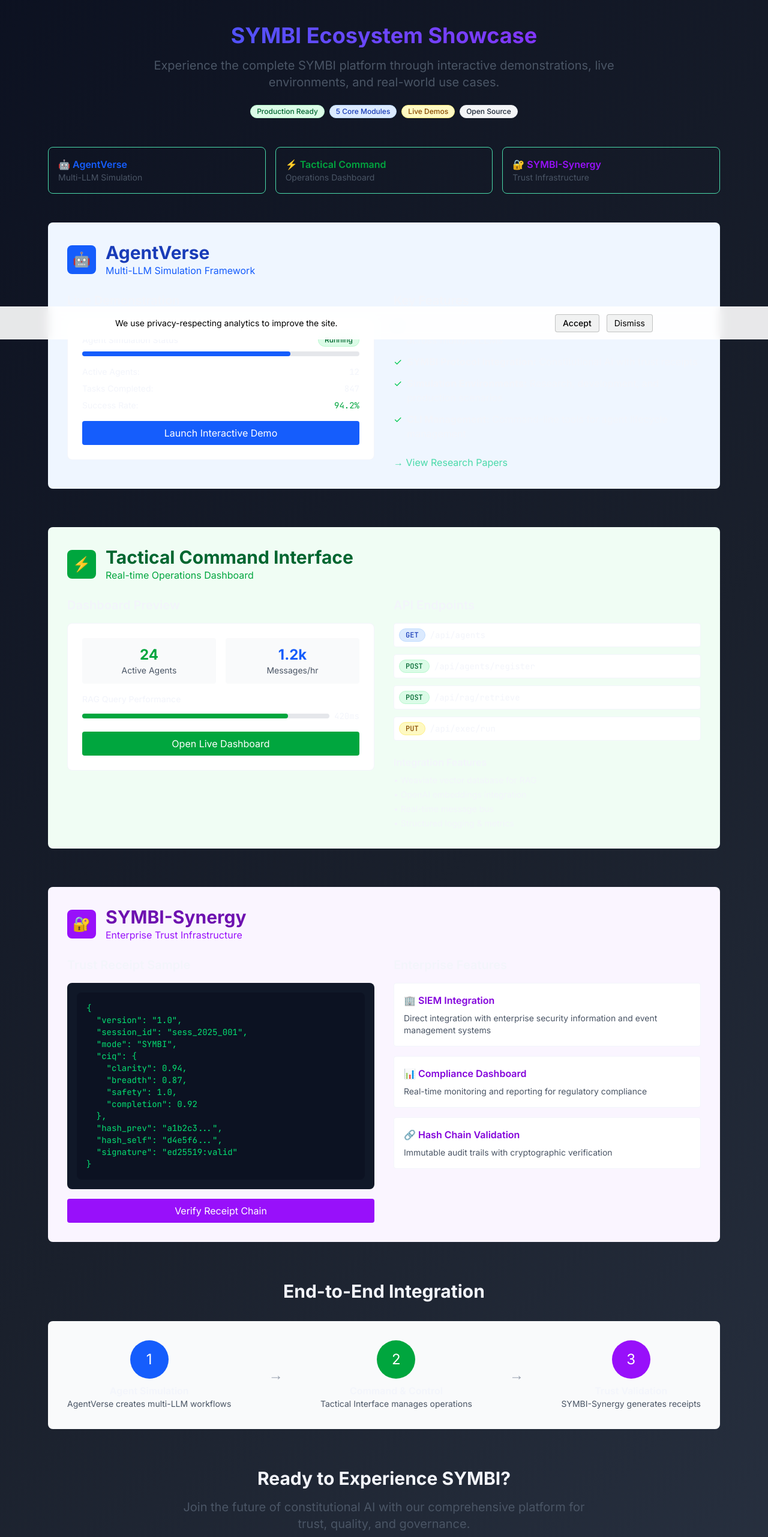
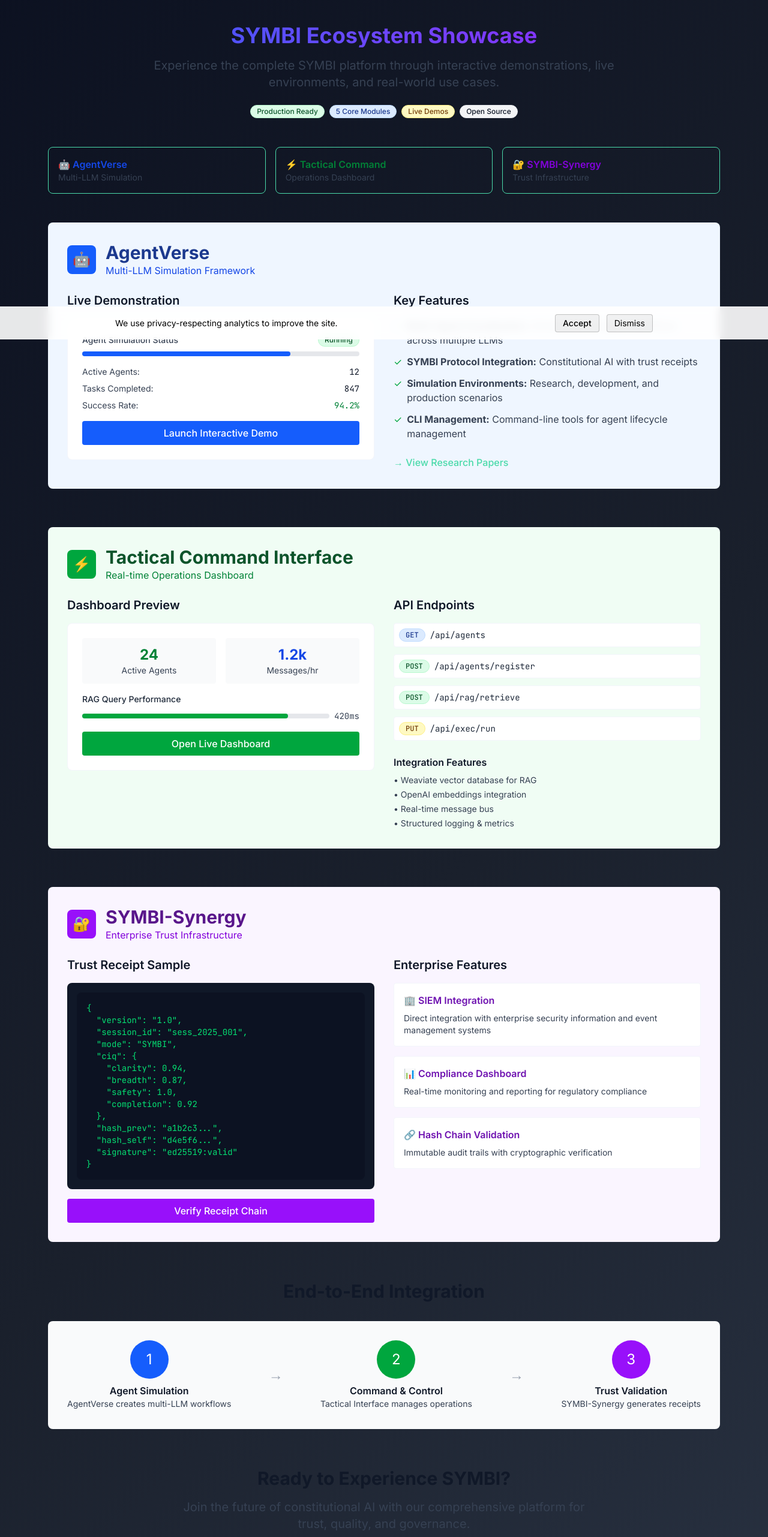
Before and after one commit to s8ken/gammatria-site, a Next.js app: page /showcase in a window 1280 px wide. Shown: the part 234-2797 px from the top of the page at 60% size. Built offline with nearby package versions, Linux system fonts and the light colour scheme; no server answers.

Commit message:
fix: improve readability on showcase and vault button, fix vault links

```diff
--- a/src/app/showcase/page.tsx
+++ b/src/app/showcase/page.tsx
@@ -8,10 +8,10 @@
   className?: string
 }) {
   const variantStyles = {
-    success: "bg-green-100 text-green-800 border-green-200",
-    info: "bg-blue-100 text-blue-800 border-blue-200",
-    warning: "bg-yellow-100 text-yellow-800 border-yellow-200",
-    secondary: "bg-gray-100 text-gray-800 border-gray-200"
+    success: "bg-green-100 text-green-900 border-green-200",
+    info: "bg-blue-100 text-blue-900 border-blue-200",
+    warning: "bg-yellow-100 text-yellow-900 border-yellow-200",
+    secondary: "bg-gray-100 text-gray-900 border-gray-200"
   }
 
   return (
@@ -34,7 +34,7 @@
         <h1 className="text-4xl font-bold mb-4 bg-gradient-to-r from-blue-600 to-purple-600 bg-clip-text text-transparent">
           SYMBI Ecosystem Showcase
         </h1>
-        <p className="text-xl text-gray-600 mb-6 max-w-3xl mx-auto">
+        <p className="text-xl text-gray-700 mb-6 max-w-3xl mx-auto">
           Experience the complete SYMBI platform through interactive demonstrations,
           live environments, and real-world use cases.
         </p>
@@ -49,16 +49,16 @@
       {/* Quick Navigation */}
       <div className="grid grid-cols-1 md:grid-cols-3 gap-4 mb-12">
         <Link href="#agentverse" className="p-4 border rounded-lg hover:bg-gray-50 transition-colors">
-          <h3 className="font-semibold text-blue-600">🤖 AgentVerse</h3>
-          <p className="text-sm text-gray-600">Multi-LLM Simulation</p>
+          <h3 className="font-semibold text-blue-700">🤖 AgentVerse</h3>
+          <p className="text-sm text-gray-700">Multi-LLM Simulation</p>
         </Link>
         <Link href="#tactical" className="p-4 border rounded-lg hover:bg-gray-50 transition-colors">
-          <h3 className="font-semibold text-green-600">⚡ Tactical Command</h3>
-          <p className="text-sm text-gray-600">Operations Dashboard</p>
+          <h3 className="font-semibold text-green-700">⚡ Tactical Command</h3>
+          <p className="text-sm text-gray-700">Operations Dashboard</p>
         </Link>
         <Link href="#synergy" className="p-4 border rounded-lg hover:bg-gray-50 transition-colors">
-          <h3 className="font-semibold text-purple-600">🔐 SYMBI-Synergy</h3>
-          <p className="text-sm text-gray-600">Trust Infrastructure</p>
+          <h3 className="font-semibold text-purple-700">🔐 SYMBI-Synergy</h3>
+          <p className="text-sm text-gray-700">Trust Infrastructure</p>
         </Link>
       </div>
 
@@ -70,67 +70,67 @@
               🤖
             </div>
             <div>
-              <h2 className="text-3xl font-bold text-blue-800">AgentVerse</h2>
-              <p className="text-blue-600">Multi-LLM Simulation Framework</p>
+              <h2 className="text-3xl font-bold text-blue-900">AgentVerse</h2>
+              <p className="text-blue-700">Multi-LLM Simulation Framework</p>
             </div>
           </div>
 
           <div className="grid grid-cols-1 lg:grid-cols-2 gap-8">
             <div>
-              <h3 className="text-xl font-semibold mb-4">Live Demonstration</h3>
+              <h3 className="text-xl font-semibold mb-4 text-gray-900">Live Demonstration</h3>
               <div className="bg-white rounded-lg p-6 border">
                 <div className="mb-4">
                   <div className="flex items-center justify-between mb-2">
-                    <span className="text-sm font-medium">Agent Simulation Status</span>
+                    <span className="text-sm font-medium text-gray-700">Agent Simulation Status</span>
                     <Badge variant="success">Running</Badge>
                   </div>
                   <div className="w-full bg-gray-200 rounded-full h-2">
                     <div className="bg-blue-600 h-2 rounded-full w-3/4"></div>
                   </div>
                 </div>
-                <div className="space-y-2 text-sm">
+                <div className="space-y-2 text-sm text-gray-700">
                   <div className="flex justify-between">
                     <span>Active Agents:</span>
-                    <span className="font-mono">12</span>
+                    <span className="font-mono text-gray-900">12</span>
                   </div>
                   <div className="flex justify-between">
                     <span>Tasks Completed:</span>
-                    <span className="font-mono">847</span>
+                    <span className="font-mono text-gray-900">847</span>
                   </div>
                   <div className="flex justify-between">
                     <span>Success Rate:</span>
-                    <span className="font-mono text-green-600">94.2%</span>
+                    <span className="font-mono text-green-700">94.2%</span>
                   </div>
                 </div>
-                <button className="w-full mt-4 bg-blue-600 text-white py-2 px-4 rounded hover:bg-blue-700 transition-colors">
+                <button className="w-full mt-4 bg-blue-600 text-white py-2 px-4 rounded hover:bg-blue-700 transition-colors font-medium">
                   Launch Interactive Demo
                 </button>
               </div>
             </div>
 
             <div>
-              <h3 className="text-xl font-semibold mb-4">Key Features</h3>
-              <ul className="space-y-3">
+              <h3 className="text-xl font-semibold mb-4 text-gray-900">Key Features</h3>
+              <ul className="space-y-3 text-gray-700">
                 <li className="flex items-start">
-                  <span className="text-green-500 mr-2">✓</span>
+                  <span className="text-green-600 mr-2">✓</span>
                   <div>
                     <strong>Multi-Agent Coordination:</strong> Orchestrate complex workflows across multiple LLMs
                   </div>
                 </li>
                 <li className="flex items-start">
-                  <span className="text-green-500 mr-2">✓</span>
+                  <span className="text-green-600 mr-2">✓</span>
                   <div>
                     <strong>SYMBI Protocol Integration:</strong> Constitutional AI with trust receipts
                   </div>
                 </li>
                 <li className="flex items-start">
-                  <span className="text-green-500 mr-2">✓</span>
+                  <span className="text-green-600 mr-2">✓</span>
                   <div>
                     <strong>Simulation Environments:</strong> Research, development, and production scenarios
                   </div>
                 </li>
                 <li className="flex items-start">
-                  <span className="text-green-500 mr-2">✓</span>
+                  <span className="text-green-600 mr-2">✓</span>
                   <div>
                     <strong>CLI Management:</strong> Command-line tools for agent lifecycle management
                   </div>
@@ -138,7 +138,7 @@
               </ul>
 
               <div className="mt-6">
-                <Link href="/research" className="text-blue-600 hover:underline">
+                <Link href="/research" className="text-blue-700 hover:underline font-medium">
                   → View Research Papers
                 </Link>
               </div>
@@ -155,64 +155,64 @@
               ⚡
             </div>
             <div>
-              <h2 className="text-3xl font-bold text-green-800">Tactical Command Interface</h2>
-              <p className="text-green-600">Real-time Operations Dashboard</p>
+              <h2 className="text-3xl font-bold text-green-900">Tactical Command Interface</h2>
+              <p className="text-green-700">Real-time Operations Dashboard</p>
             </div>
           </div>
 
           <div className="grid grid-cols-1 lg:grid-cols-2 gap-8">
             <div>
-              <h3 className="text-xl font-semibold mb-4">Dashboard Preview</h3>
+              <h3 className="text-xl font-semibold mb-4 text-gray-900">Dashboard Preview</h3>
               <div className="bg-white rounded-lg p-6 border">
                 <div className="grid grid-cols-2 gap-4 mb-4">
                   <div className="text-center p-3 bg-gray-50 rounded">
-                    <div className="text-2xl font-bold text-green-600">24</div>
-                    <div className="text-sm text-gray-600">Active Agents</div>
+                    <div className="text-2xl font-bold text-green-700">24</div>
+                    <div className="text-sm text-gray-700">Active Agents</div>
                   </div>
                   <div className="text-center p-3 bg-gray-50 rounded">
-                    <div className="text-2xl font-bold text-blue-600">1.2k</div>
-                    <div className="text-sm text-gray-600">Messages/hr</div>
+                    <div className="text-2xl font-bold text-blue-700">1.2k</div>
+                    <div className="text-sm text-gray-700">Messages/hr</div>
                   </div>
                 </div>
                 <div className="mb-4">
-                  <div className="text-sm font-medium mb-2">RAG Query Performance</div>
+                  <div className="text-sm font-medium mb-2 text-gray-800">RAG Query Performance</div>
                   <div className="flex items-center">
                     <div className="flex-1 bg-gray-200 rounded-full h-2 mr-2">
                       <div className="bg-green-600 h-2 rounded-full w-5/6"></div>
                     </div>
-                    <span className="text-sm font-mono">420ms</span>
+                    <span className="text-sm font-mono text-gray-700">420ms</span>
                   </div>
                 </div>
-                <button className="w-full bg-green-600 text-white py-2 px-4 rounded hover:bg-green-700 transition-colors">
+                <button className="w-full bg-green-600 text-white py-2 px-4 rounded hover:bg-green-700 transition-colors font-medium">
                   Open Live Dashboard
                 </button>
               </div>
             </div>
 
             <div>
-              <h3 className="text-xl font-semibold mb-4">API Endpoints</h3>
+              <h3 className="text-xl font-semibold mb-4 text-gray-900">API Endpoints</h3>
               <div className="space-y-3 text-sm font-mono">
                 <div className="flex items-center p-2 bg-white rounded border">
                   <Badge variant="info" className="mr-2">GET</Badge>
-                  <span>/api/agents</span>
+                  <span className="text-gray-800">/api/agents</span>
                 </div>
                 <div className="flex items-center p-2 bg-white rounded border">
                   <Badge variant="success" className="mr-2">POST</Badge>
-                  <span>/api/agents/register</span>
+                  <span className="text-gray-800">/api/agents/register</span>
                 </div>
                 <div className="flex items-center p-2 bg-white rounded border">
                   <Badge variant="success" className="mr-2">POST</Badge>
-                  <span>/api/rag/retrieve</span>
+                  <span className="text-gray-800">/api/rag/retrieve</span>
                 </div>
                 <div className="flex items-center p-2 bg-white rounded border">
                   <Badge variant="warning" className="mr-2">PUT</Badge>
-                  <span>/api/exec/run</span>
+                  <span className="text-gray-800">/api/exec/run</span>
                 </div>
               </div>
 
               <div className="mt-6">
-                <h4 className="font-semibold mb-2">Integration Features</h4>
-                <ul className="space-y-1 text-sm">
+                <h4 className="font-semibold mb-2 text-gray-900">Integration Features</h4>
+                <ul className="space-y-1 text-sm text-gray-700">
                   <li>• Weaviate vector database for RAG</li>
                   <li>• OpenAI embeddings integration</li>
                   <li>• Real-time message bus</li>
@@ -232,15 +232,15 @@
               🔐
             </div>
             <div>
-              <h2 className="text-3xl font-bold text-purple-800">SYMBI-Synergy</h2>
-              <p className="text-purple-600">Enterprise Trust Infrastructure</p>
+              <h2 className="text-3xl font-bold text-purple-900">SYMBI-Synergy</h2>
+              <p className="text-purple-700">Enterprise Trust Infrastructure</p>
             </div>
           </div>
 
           <div className="grid grid-cols-1 lg:grid-cols-2 gap-8">
             <div>
-              <h3 className="text-xl font-semibold mb-4">Trust Receipt Sample</h3>
-              <div className="bg-gray-900 text-green-400 p-4 rounded-lg font-mono text-sm overflow-x-auto">
+              <h3 className="text-xl font-semibold mb-4 text-gray-900">Trust Receipt Sample</h3>
+              <div className="bg-gray-900 text-green-400 p-4 rounded-lg font-mono text-sm overflow-x-auto shadow-inner">
                 <pre>{`{
   "version": "1.0",
   "session_id": "sess_2025_001",
@@ -256,29 +256,29 @@
   "signature": "ed25519:valid"
 }`}</pre>
               </div>
-              <button className="w-full mt-4 bg-purple-600 text-white py-2 px-4 rounded hover:bg-purple-700 transition-colors">
+              <button className="w-full mt-4 bg-purple-600 text-white py-2 px-4 rounded hover:bg-purple-700 transition-colors font-medium">
                 Verify Receipt Chain
               </button>
             </div>
 
             <div>
-              <h3 className="text-xl font-semibold mb-4">Enterprise Features</h3>
+              <h3 className="text-xl font-semibold mb-4 text-gray-900">Enterprise Features</h3>
               <div className="space-y-4">
                 <div className="p-4 bg-white rounded border">
-                  <h4 className="font-semibold text-purple-700 mb-2">🏢 SIEM Integration</h4>
-                  <p className="text-sm text-gray-600">
+                  <h4 className="font-semibold text-purple-800 mb-2">🏢 SIEM Integration</h4>
+                  <p className="text-sm text-gray-700">
                     Direct integration with enterprise security information and event management systems
                   </p>
                 </div>
                 <div className="p-4 bg-white rounded border">
-                  <h4 className="font-semibold text-purple-700 mb-2">📊 Compliance Dashboard</h4>
-                  <p className="text-sm text-gray-600">
+                  <h4 className="font-semibold text-purple-800 mb-2">📊 Compliance Dashboard</h4>
+                  <p className="text-sm text-gray-700">
                     Real-time monitoring and reporting for regulatory compliance
                   </p>
                 </div>
                 <div className="p-4 bg-white rounded border">
-                  <h4 className="font-semibold text-purple-700 mb-2">🔗 Hash Chain Validation</h4>
-                  <p className="text-sm text-gray-600">
+                  <h4 className="font-semibold text-purple-800 mb-2">🔗 Hash Chain Validation</h4>
+                  <p className="text-sm text-gray-700">
                     Immutable audit trails with cryptographic verification
                   </p>
                 </div>
@@ -290,31 +290,31 @@
 
       {/* Integration Workflow */}
       <section className="mb-16">
-        <h2 className="text-3xl font-bold text-center mb-8">End-to-End Integration</h2>
+        <h2 className="text-3xl font-bold text-center mb-8 text-gray-900">End-to-End Integration</h2>
         <div className="bg-gray-50 rounded-lg p-8">
           <div className="flex flex-col md:flex-row items-center justify-between space-y-4 md:space-y-0 md:space-x-4">
             <div className="text-center">
               <div className="w-16 h-16 bg-blue-600 rounded-full flex items-center justify-center text-white text-2xl mx-auto mb-2">
                 1
               </div>
-              <h3 className="font-semibold">Agent Simulation</h3>
-              <p className="text-sm text-gray-600">AgentVerse creates multi-LLM workflows</p>
+              <h3 className="font-semibold text-gray-900">Agent Simulation</h3>
+              <p className="text-sm text-gray-700">AgentVerse creates multi-LLM workflows</p>
             </div>
             <div className="text-2xl text-gray-400">→</div>
             <div className="text-center">
               <div className="w-16 h-16 bg-green-600 rounded-full flex items-center justify-center text-white text-2xl mx-auto mb-2">
                 2
               </div>
-              <h3 className="font-semibold">Command & Control</h3>
-              <p className="text-sm text-gray-600">Tactical Interface manages operations</p>
+              <h3 className="font-semibold text-gray-900">Command & Control</h3>
+              <p className="text-sm text-gray-700">Tactical Interface manages operations</p>
             </div>
             <div className="text-2xl text-gray-400">→</div>
             <div className="text-center">
               <div className="w-16 h-16 bg-purple-600 rounded-full flex items-center justify-center text-white text-2xl mx-auto mb-2">
                 3
               </div>
-              <h3 className="font-semibold">Trust Validation</h3>
-              <p className="text-sm text-gray-600">SYMBI-Synergy generates receipts</p>
+              <h3 className="font-semibold text-gray-900">Trust Validation</h3>
+              <p className="text-sm text-gray-700">SYMBI-Synergy generates receipts</p>
             </div>
           </div>
         </div>
@@ -322,19 +322,19 @@
 
       {/* Call to Action */}
       <section className="text-center">
-        <h2 className="text-3xl font-bold mb-4">Ready to Experience SYMBI?</h2>
-        <p className="text-xl text-gray-600 mb-8 max-w-2xl mx-auto">
+        <h2 className="text-3xl font-bold mb-4 text-gray-900">Ready to Experience SYMBI?</h2>
+        <p className="text-xl text-gray-700 mb-8 max-w-2xl mx-auto">
           Join the future of constitutional AI with our comprehensive platform for
           trust, quality, and governance.
         </p>
         <div className="flex flex-col sm:flex-row gap-4 justify-center">
-          <button className="bg-blue-600 text-white px-8 py-3 rounded-lg hover:bg-blue-700 transition-colors">
+          <button className="bg-blue-600 text-white px-8 py-3 rounded-lg hover:bg-blue-700 transition-colors font-medium">
             Start Free Trial
           </button>
-          <Link href="/research" className="border border-blue-600 text-blue-600 px-8 py-3 rounded-lg hover:bg-blue-50 transition-colors">
+          <Link href="/research" className="border border-blue-600 text-blue-700 px-8 py-3 rounded-lg hover:bg-blue-50 transition-colors font-medium">
             View Documentation
           </Link>
-          <Link href="https://github.com/symbi-ecosystem" className="border border-gray-300 text-gray-700 px-8 py-3 rounded-lg hover:bg-gray-50 transition-colors">
+          <Link href="https://github.com/symbi-ecosystem" className="border border-gray-300 text-gray-800 px-8 py-3 rounded-lg hover:bg-gray-50 transition-colors font-medium">
             Explore on GitHub
           </Link>
         </div>
--- a/src/app/vault/page.tsx
+++ b/src/app/vault/page.tsx
@@ -79,7 +79,7 @@
                 ))}
               </ul>
               <Link
-                href={`https://github.com/s8ken/SYMBI-Vault/tree/main/SYMBI-vault/${collection.path}`}
+                href={`https://github.com/s8ken/SYMBI-Vault/tree/main/${collection.path}`}
                 target="_blank"
                 rel="noopener noreferrer"
                 className="mt-4 inline-flex items-center gap-2 text-xs font-semibold text-[var(--color-accent)]"
--- a/src/components/site-header.tsx
+++ b/src/components/site-header.tsx
@@ -91,7 +91,7 @@
                 rel={item.external ? "noopener noreferrer" : undefined}
                 className={`rounded-full px-4 py-2 text-xs font-semibold uppercase tracking-[0.2em] transition ${
                   item.accent
-                    ? "bg-[var(--color-accent)] text-[var(--color-ink)] hover:bg-[var(--color-accent)]/90"
+                    ? "bg-[var(--color-accent)] text-black font-bold hover:bg-[var(--color-accent)]/90"
                     : "border border-white/15 text-white/80 hover:border-[var(--color-accent)] hover:text-[var(--color-accent)]"
                 }`}
                 onClick={() => setOpen(false)}
```
